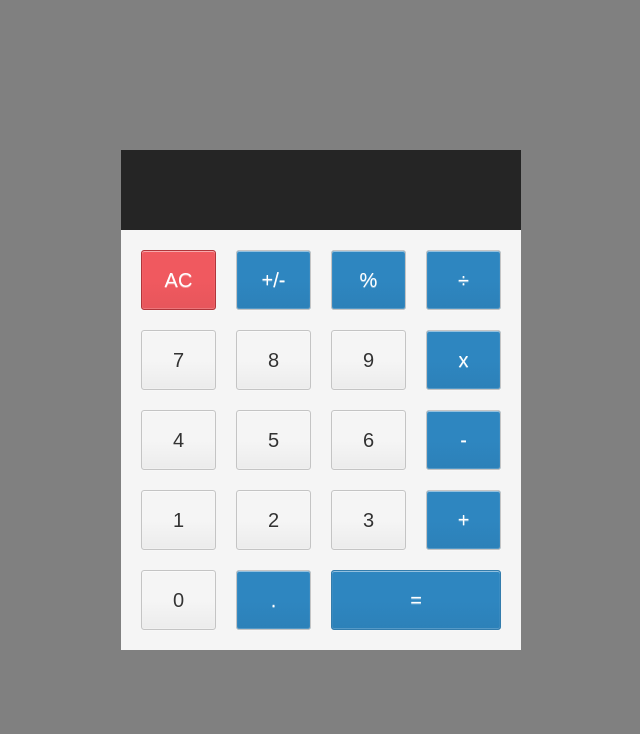
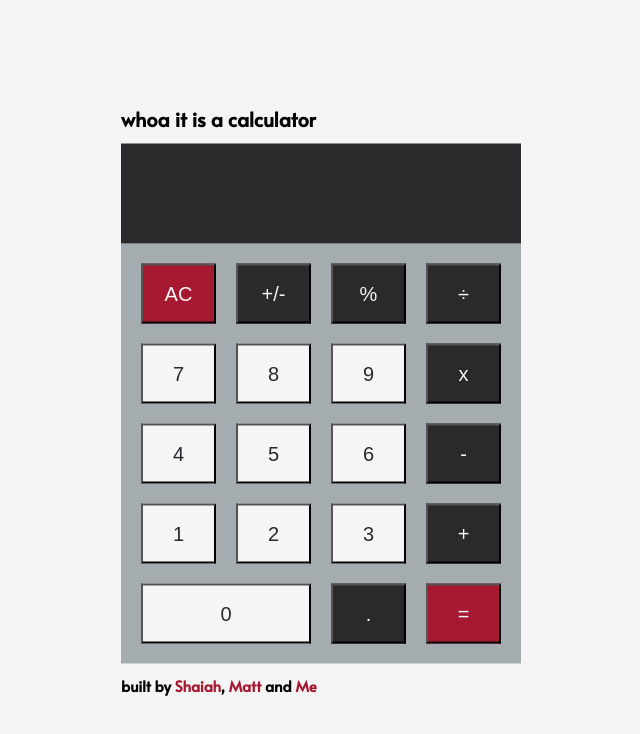
Before and after one commit to jevinkeffers/DOM_Calculator, a plain HTML site: page index.html in a window 1280 px wide. Shown: the whole page, without its empty margins (319-959 px from the left). Drawn offline with Linux system fonts and the light colour scheme.

Commit message:
Changed some styles

```diff
--- a/css/index.css
+++ b/css/index.css
@@ -9,24 +9,44 @@ html {
     box-sizing: inherit;
 }
 
+h1, h2 {
+    font-family: 'Alata', sans-serif;
+}
+
+a:link {
+    color: #a71930;
+    text-decoration: none;
+
+}
+
+a:visited {
+    color: #a71930;
+    text-decoration: none;
+}
+
+a:hover {
+    color: #A5ACAF;
+    text-decoration: none;
+}
+
 body {
-    /* border: 1px solid #ccc; */
-    border-radius: 5px;
+    /* border: 1px solid #ccc;
+    border-radius: 5px; */
     position: absolute;
     top: 50%;
     left: 50%;
     transform: translate(-50%, -50%);
     width: 400px;
-    background-color: gray;
+    background-color: whitesmoke;
 }
 
 input {
     width: 100%;
-    font-size: 5rem;
-    height: 80px;
+    font-size: 6rem;
+    height: 100px;
     border: none;
-    background-color: #252525;
-    color: #fff;
+    background-color: #2a2a2d;
+    color: whitesmoke;
     text-align: right;
     padding-right: 20px;
     padding-left: 10px;
@@ -34,59 +54,65 @@ input {
 
 button {
     height: 60px;
-    background-color: #fff;
-    border-radius: 3px;
-    border: 1px solid #c4c4c4;
-    background-color: transparent;
+    /* border-radius: 3px; */
+    /* border: 1px solid #c4c4c4; */
+    background-color: whitesmoke;
     font-size: 2rem;
-    color: #333;
-    background-image: linear-gradient(to bottom,transparent,transparent 50%,rgba(0,0,0,.04));
-    box-shadow: inset 0 0 0 1px rgba(255,255,255,.05), inset 0 1px 0 0 rgba(255,255,255,.45), inset 0 -1px 0 0 rgba(255,255,255,.15), 0 1px 0 0 rgba(255,255,255,.15);
-    text-shadow: 0 1px rgba(255,255,255,.4);
+    color: #2a2a2d;
+    /* background-image: linear-gradient(to bottom,transparent,transparent 50%,rgba(0,0,0,.04));
+    box-shadow: inset 0 0 0 1px rgba(255,255,255,.05), inset 0 1px 0 0 rgba(255,255,255,.45), inset 0 -1px 0 0 rgba(255,255,255,.15), 0 1px 0 0 rgba(255,255,255,.15); */
+    /* text-shadow: 0 1px rgba(255,255,255,.4); */
 }
 
-/* .zero {
-
-} */
-
 button:hover {
-    background-color: #eaeaea;
+    background-color: silver;
 }
 
 .operator {
-    color: #fff;
-    background-color: #2e86c0;
+    color: whitesmoke;
+    background-color: #2a2a2d;
+
+}
+
+.operator:hover {
+
+    background-color: #a71930;
 
 }
 
 .clear {
-    background-color: #f0595f;
-    border-color: #b0353a;
-    color: #fff;
+    background-color: #a71930;
+    /* border-color: #b0353a; */
+    color: whitesmoke;
 }
 
 .clear:hover {
-    background-color: #f17377;
+    background-color: #2a2a2d;
 }
 
 .equal {
-    background-color: #2e86c0;
-    border-color: #337cac;
-    color: #fff;
+    background-color: #a71930;
+    /* border-color: #337cac; */
+    color: whitesmoke;
     height: 100%;
     /* grid-area: 2 / 4 / 6 / 5; */
-    grid-column-start: 3;
-    grid-column-end: 5;
+
 }
 
 .equal:hover {
-    background-color: #4e9ed4;
+    background-color: #2a2a2d;
+
 }
 
 .calculator {
     display: grid;
-    background-color: whitesmoke;
+    background-color: #A5ACAF;
     grid-template-columns: repeat(4, 1fr);
     grid-gap: 20px;
     padding: 20px;
 }
+
+.zero {
+    grid-column-start: 1;
+    grid-column-end: 3;
+}
--- a/index.html
+++ b/index.html
@@ -4,8 +4,11 @@
         <title></title>
         <meta name="viewport" content="width=device-width, initial-scale=1">
         <link rel="stylesheet" href="css/index.css">
+        <link href="https://fonts.googleapis.com/css2?family=Alata&display=swap" rel="stylesheet">
     </head>
     <body>
+        <h1>whoa it is a calculator</h1>
+    </br>
         <div class="input" id="input" value="0">
             <input />
         </div>
@@ -32,6 +35,9 @@
             <!-- <button type="button">AC</button>
             <button type="button">AC</button> -->
         </div>
+    </br>
+        <h2> built by <a href="https://github.com/ShaiahWren">Shaiah</a>, <a href="https://github.com/Mjheverett">Matt</a> and <a href="https://github.com/jevinkeffers">Me</a>
+        </h2>
         <script src="scripts/index.js"></script>
     </body>
 </html>
--- a/scripts/index.js
+++ b/scripts/index.js
@@ -1,9 +1,9 @@
 'use strict';
 
-// PEMDAS
+// // PEMDAS
 
-const nums = [1, 2, 3, 4, 5, 6, 7, 8, 9, 0];
-const ops = ['*', '/', '+', '-']
+// const nums = [1, 2, 3, 4, 5, 6, 7, 8, 9, 0];
+// const ops = ['*', '/', '+', '-']
 
 // const display = document.getElementById("input");
 // const numKeys = document.querySelectorAll(".number");
```
